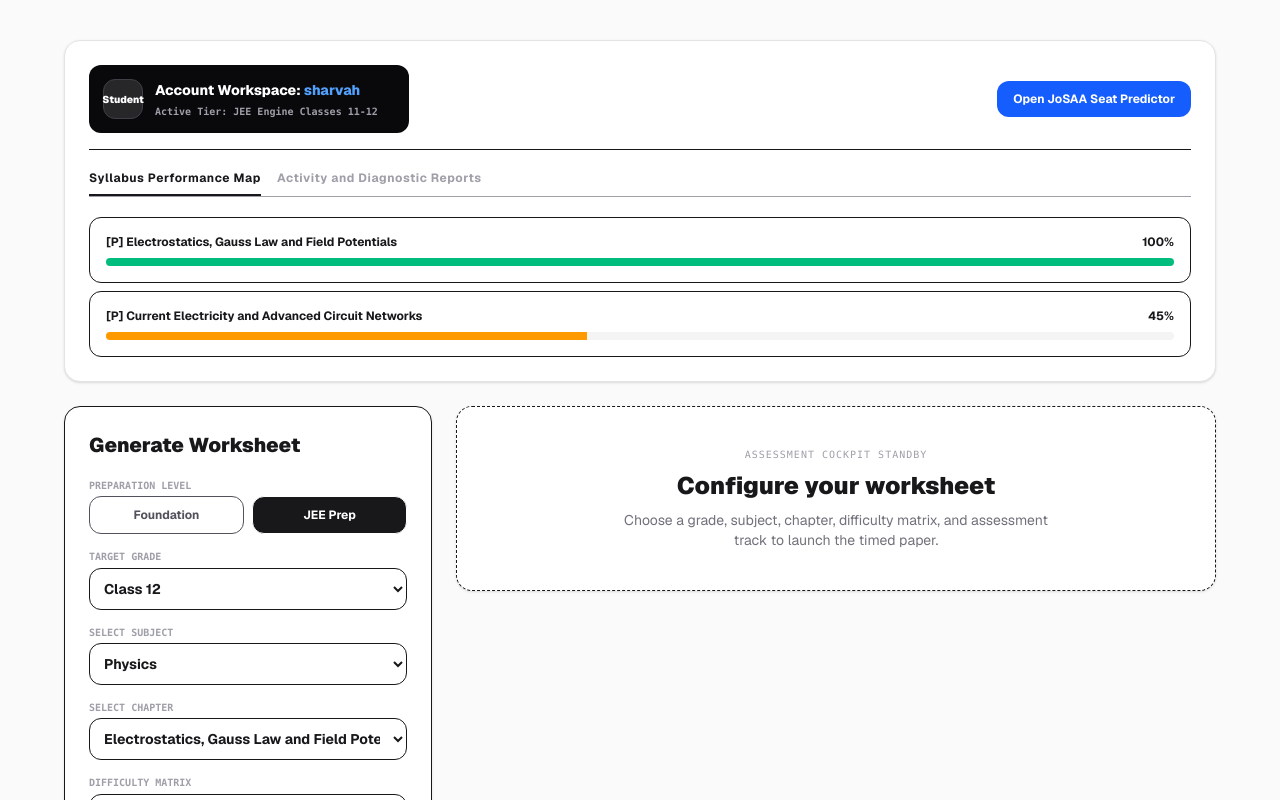
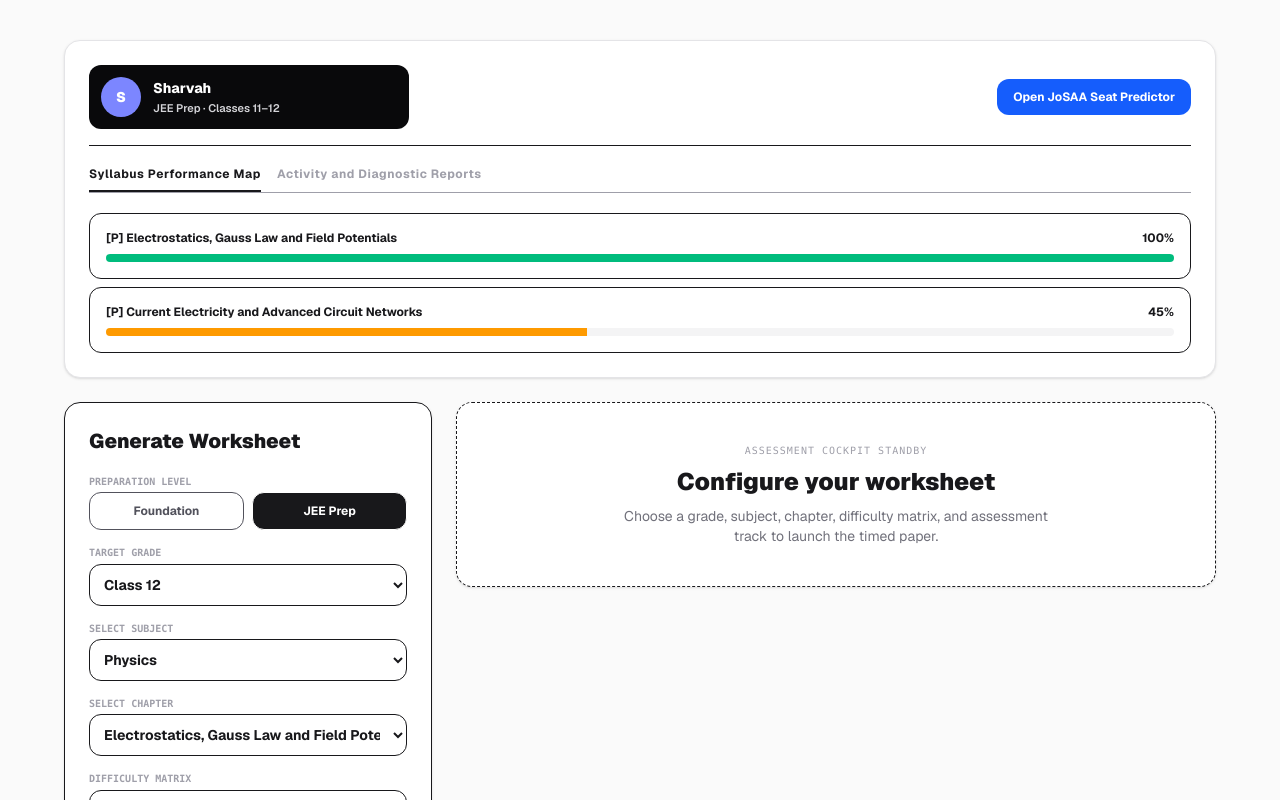
Before and after one commit to ashome16/jee-ncert-worksheet, a Next.js app: page / in a window 1280 px wide. Shown: the top 800 px of the page. Built offline with nearby package versions, Linux system fonts and the light colour scheme.

Commit message:
Restyle Foundation header avatar and student name

```diff
--- a/src/app/page.tsx
+++ b/src/app/page.tsx
@@ -33,7 +33,6 @@ const SYLLABUS: Chapter[] = [
 ];
 
 const SUBJECT_ICONS: Record<Subject, string> = { Mathematics: "[M]", Physics: "[P]", Chemistry: "[C]", Biology: "[B]" };
-const AVATARS = ["Student", "Scholar", "Robot", "Rocket", "Idea", "Focus"];
 const FOUNDATION_OPTIONS = ["A. x = -8", "B. x = 8", "C. x = -1", "D. x = 2"];
 const JEE_OPTIONS = ["A. 2.4 meters", "B. 4.8 meters", "C. 1.2 meters", "D. 3.6 meters"];
 const ANSWER_KEYS: Record<Level, AnswerKey> = { FOUNDATION: { mcq: "B. x = 8", nat: "50" }, JEE: { mcq: "A. 2.4 meters", nat: "50" } };
@@ -86,8 +85,6 @@ function isFoundationAnswerCorrect(question: FoundationQuestion, givenAnswer: st
 
 export default function Home() {
   const [profileTab, setProfileTab] = useState<ProfileTab>("HEATMAP");
-  const [avatar, setAvatar] = useState(AVATARS[0]);
-  const [avatarPickerOpen, setAvatarPickerOpen] = useState(false);
   const [level, setLevel] = useState<Level>("JEE");
   const [grade, setGrade] = useState("12");
   const [subject, setSubject] = useState<Subject>("Physics");
@@ -213,10 +210,12 @@ export default function Home() {
       <div className="mx-auto max-w-6xl space-y-6">
         <section className="relative space-y-5 rounded-2xl border border-zinc-200 bg-white p-6 shadow-sm">
           <div className="flex flex-col items-start justify-between gap-4 border-b pb-4 md:flex-row md:items-center">
-            <div className="relative flex min-w-[320px] items-center gap-3 rounded-xl bg-zinc-950 p-3.5 text-white">
-              <button type="button" onClick={() => setAvatarPickerOpen((open) => !open)} className="flex h-10 w-10 items-center justify-center rounded-xl border border-zinc-700 bg-zinc-800 px-2 text-[10px] font-black">{avatar}</button>
-              {avatarPickerOpen && <div className="absolute left-0 top-14 z-50 flex gap-1 rounded-xl border bg-white p-2 shadow-xl">{AVATARS.map((item) => <button key={item} type="button" onClick={() => { setAvatar(item); setAvatarPickerOpen(false); }} className="rounded-lg px-2 py-1 text-[10px] font-bold text-zinc-700 hover:bg-zinc-100">{item}</button>)}</div>}
-              <div><div className="text-sm font-extrabold">Account Workspace: <span className="text-blue-400">sharvah</span></div><div className="mt-1 font-mono text-[10px] font-bold text-zinc-400">Active Tier: {level === "FOUNDATION" ? "Foundation Grades 8-10" : "JEE Engine Classes 11-12"}</div></div>
+            <div className="flex min-w-[320px] items-center gap-3 rounded-xl bg-zinc-950 p-3 text-white">
+              <div aria-hidden="true" className="flex h-10 w-10 shrink-0 items-center justify-center rounded-full bg-indigo-400 text-sm font-black text-white">S</div>
+              <div>
+                <div className="text-sm font-extrabold">Sharvah</div>
+                <div className="mt-0.5 text-[11px] font-semibold text-zinc-300">{level === "FOUNDATION" ? "Foundation · Grades 8–10" : "JEE Prep · Classes 11–12"}</div>
+              </div>
             </div>
             <Link href="/predictor" className="rounded-xl bg-blue-600 px-4 py-2.5 text-xs font-bold text-white hover:bg-blue-700">Open JoSAA Seat Predictor</Link>
           </div>
```
